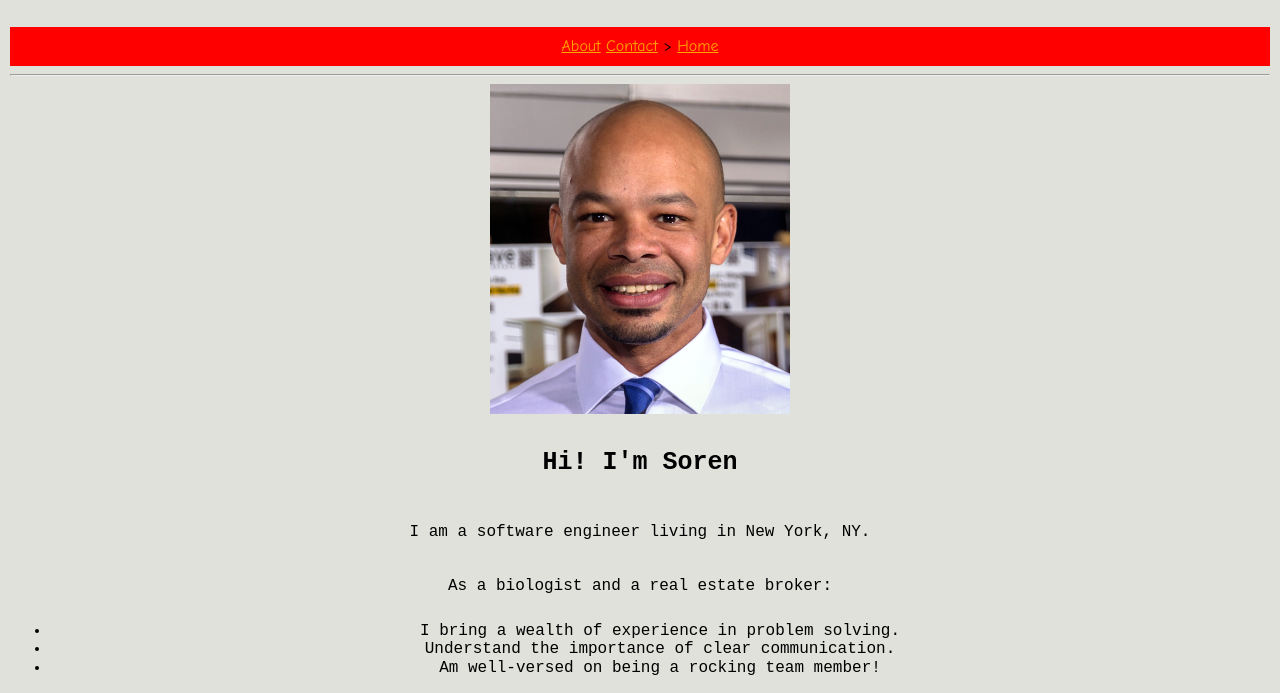
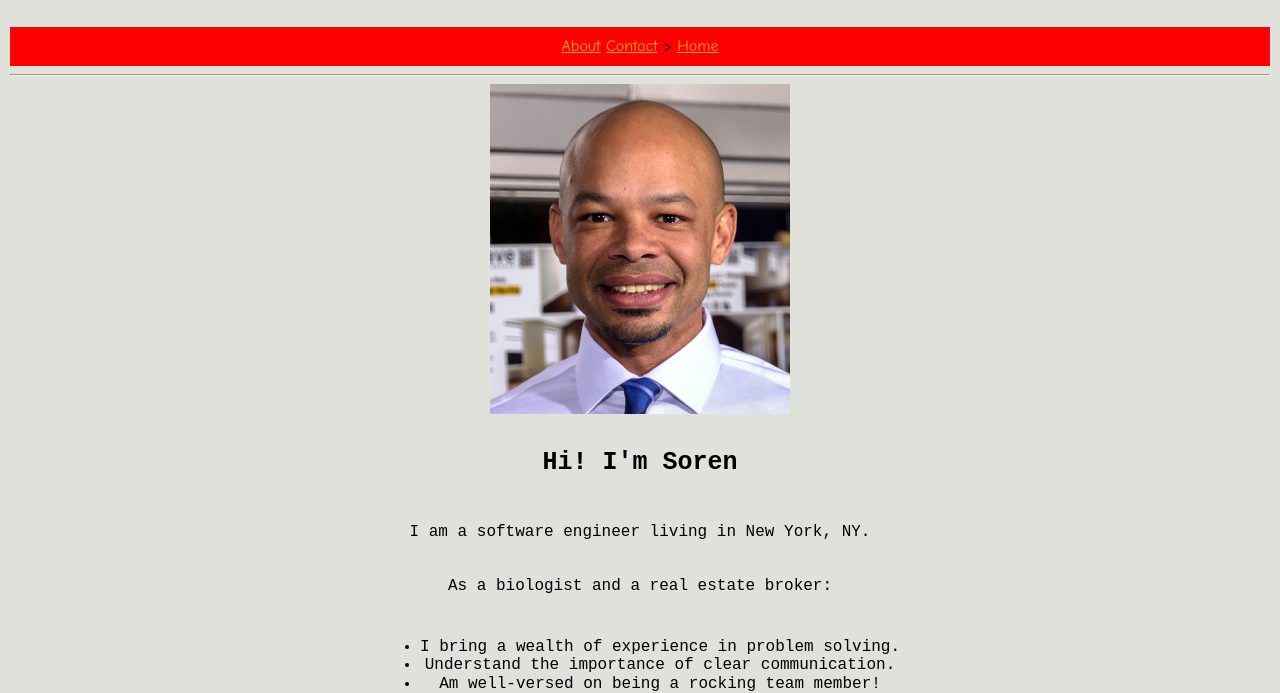
Before and after one commit to SorenSparks/firstWebsite, a plain HTML site: page index.html in a window 1280 px wide. Shown: the part 267-960 px from the top of the page. Drawn offline with nearby package versions, Linux system fonts and the light colour scheme.

Commit message:
Add files via upload

```diff
--- a/style.css
+++ b/style.css
@@ -51,3 +51,7 @@ h3 {
 h3, p, ol, h2, main {
   font-family: monospace, Arial, sans-serif;
 }
+
+ul, ol {
+  display: inline-block;
+}
```
